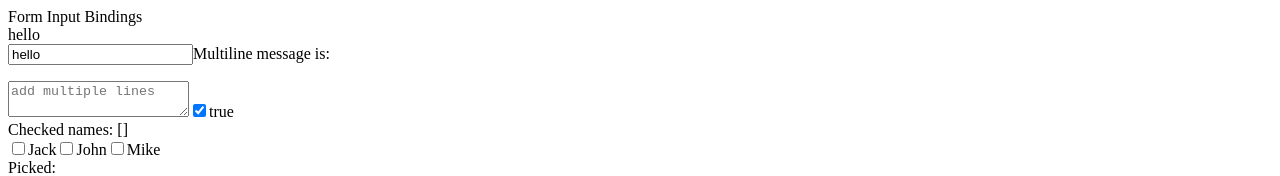
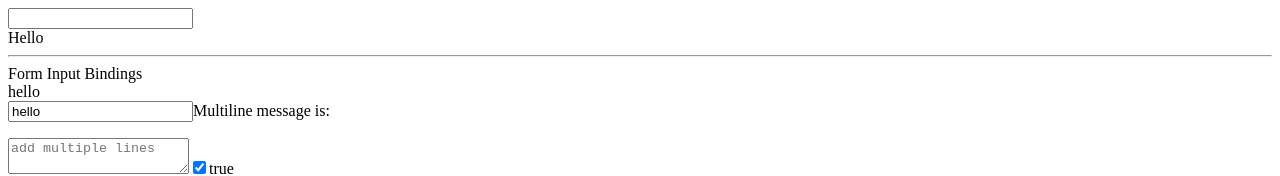
Before and after one commit to KTN-katanon/lab2, a Vue app: page / in a window 1280 px wide. Shown: the top 176 px of the page. Built offline with nearby package versions, Linux system fonts and the light colour scheme.

Commit message:
Finish HelloMyName

```diff
--- a/src/App.vue
+++ b/src/App.vue
@@ -3,9 +3,12 @@
 import TemplateSyntax from './components/TemplateSyntax.vue'
 import ReactiveFundamentals from './components/ReactivityFundamentals.vue'
 import FormInputBindings from './components/FormInputBindings.vue'
+import HelloMyName from './components/HelloMyName.vue'
 </script>
 
 <template>
+  <HelloMyName></HelloMyName>
+  <hr />
   <FormInputBindings></FormInputBindings>
   <hr />
   <ReactiveFundamentals></ReactiveFundamentals>
@@ -18,6 +21,4 @@
   <hr />
 </template>
 
-<style scoped>
-
-</style>
+<style scoped></style>
--- /dev/null
+++ b/src/components/HelloMyName.vue
@@ -0,0 +1,11 @@
+<template>
+  <div>
+    <input type="text" v-model="name" />
+    <div>Hello {{ name }}</div>
+  </div>
+</template>
+
+<script setup>
+  import { ref } from 'vue'
+  const name = ref('')
+</script>
```
